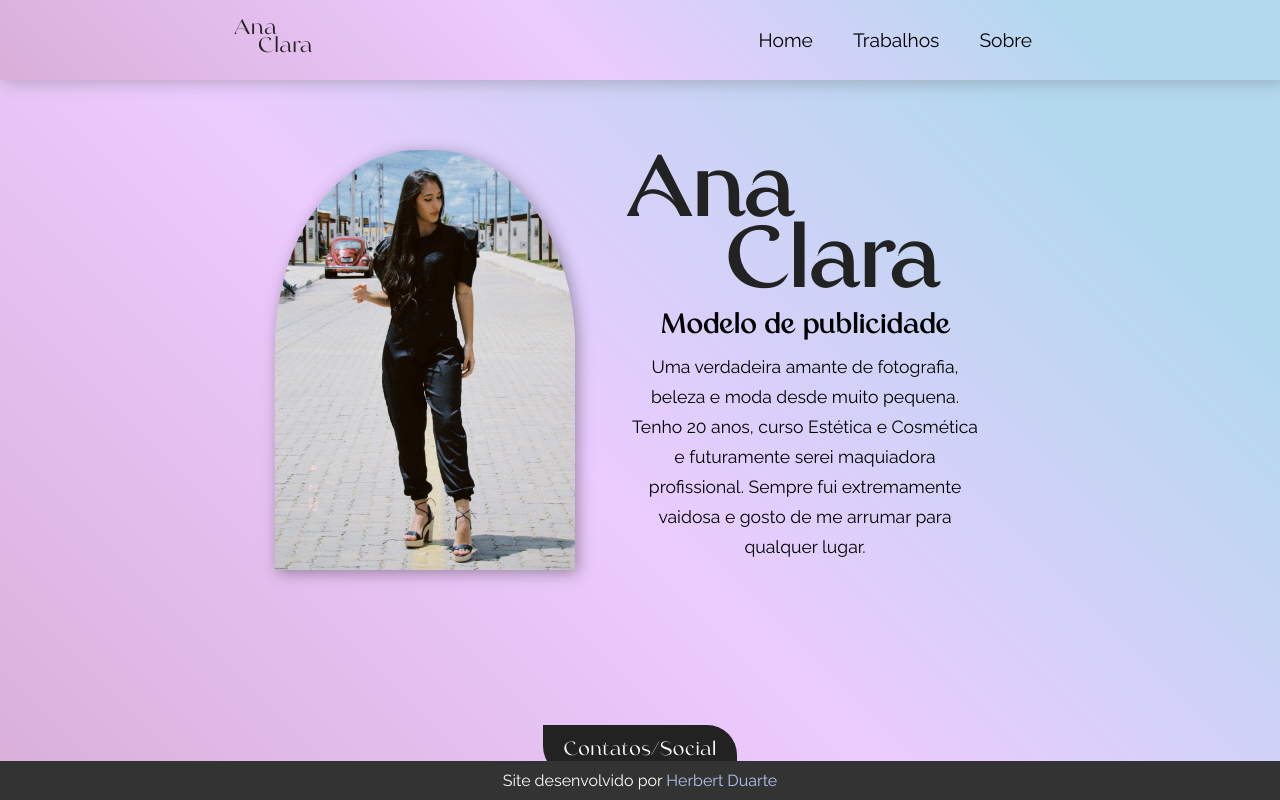
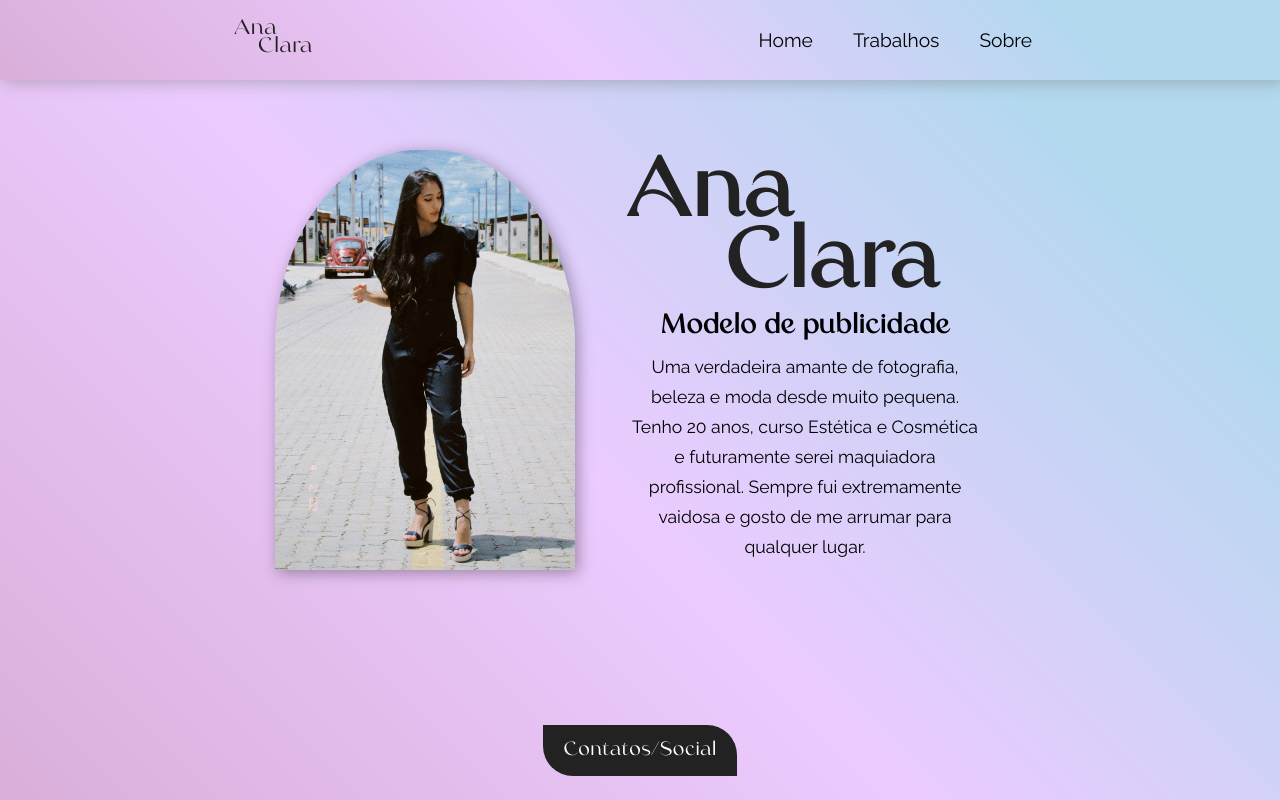
Before and after one commit to HerbertDuarte/lp-anaclara, a React (Create React App) app: page / in a window 1280 px wide. Shown: the top 800 px of the page. Built offline with nearby package versions, Linux system fonts and the light colour scheme.

Commit message:
fix footer position

```diff
--- a/src/index.css
+++ b/src/index.css
@@ -36,11 +36,10 @@ body{
   background-repeat: no-repeat;
   background-size: cover;
   background-attachment: fixed;
+  position: relative;
 }
 
 footer{
-  position: fixed;
-  bottom: 0;
   padding: 10px 0;
   background-color: #333;
   color: white;
```
Also changed, not shown: 2 other files (tests, documents, lock files or other folders).
